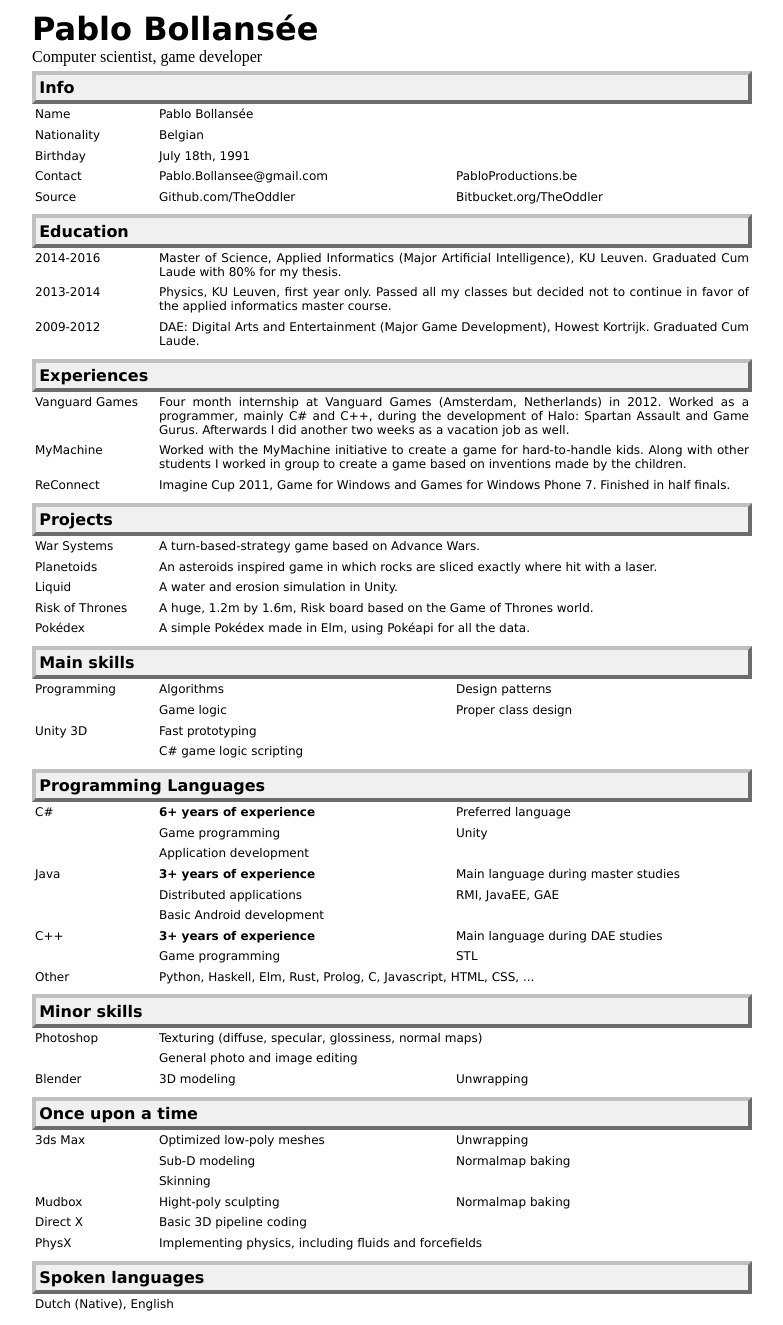
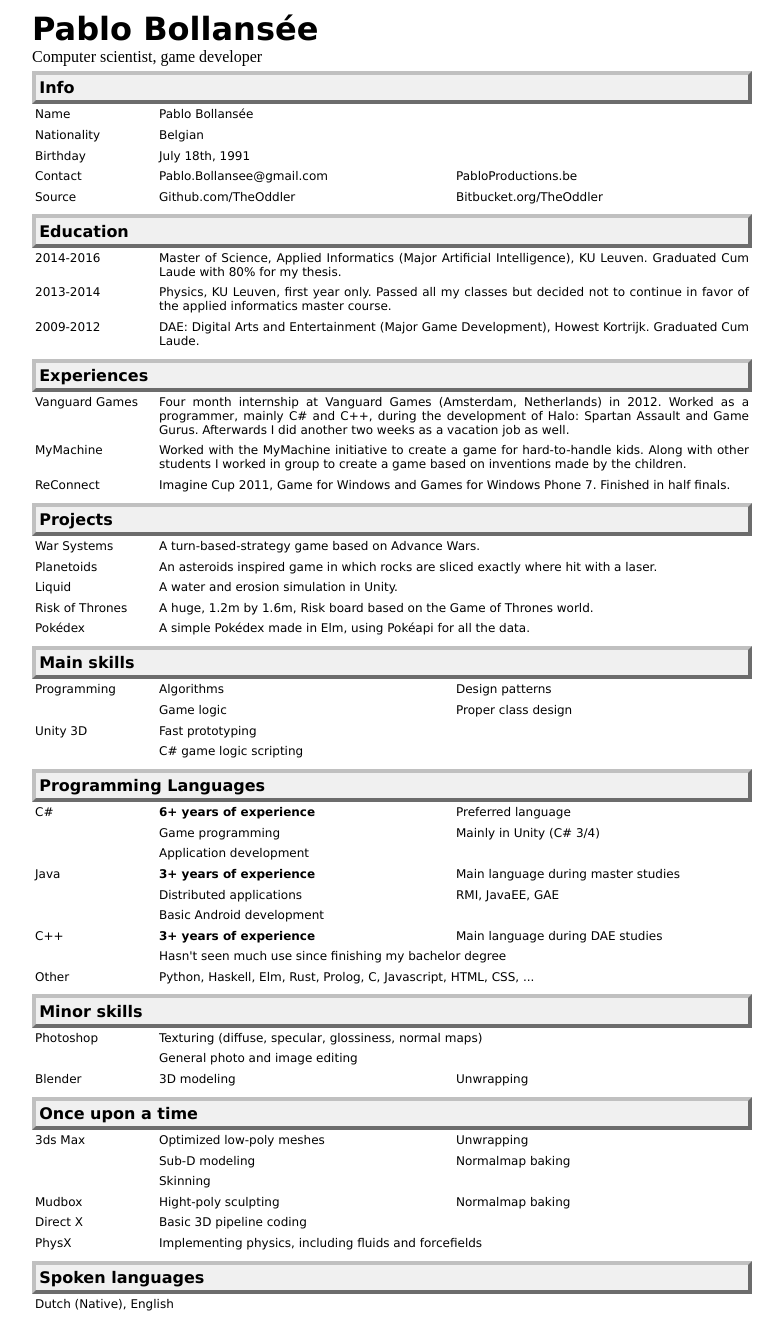
Before and after one commit to TheOddler/theoddler.github.io, a Jekyll site: the page built from cv/index.html, in a window 1280 px wide. Shown: the whole page, without its empty margins (248-1031 px from the left). Built offline with Jekyll 4.4.1, drawn with Linux system fonts in a browser that asks for light colours.

Commit message:
Updated about.

```diff
--- a/_includes/about/about.md
+++ b/_includes/about/about.md
@@ -121,7 +121,7 @@
 	<tr>
 		<td></td>
 		<td>Game programming</td>
-		<td>Unity</td>
+		<td>Mainly in Unity (C# 3/4)</td>
 	</tr>
 	<tr>
 		<td></td>
@@ -149,8 +149,7 @@
 	</tr>
 	<tr>
 		<td></td>
-		<td>Game programming</td>
-		<td>STL</td>
+		<td colspan="2">Hasn't seen much use since finishing my bachelor degree</td>
 	</tr>
 	<tr>
 		<td>Other</td>
```
